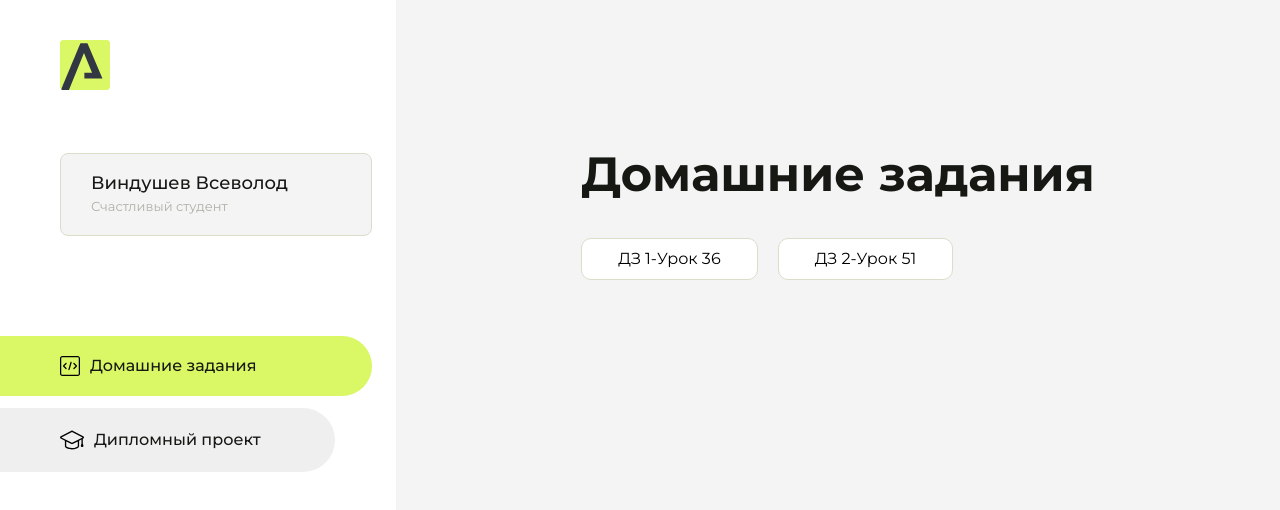
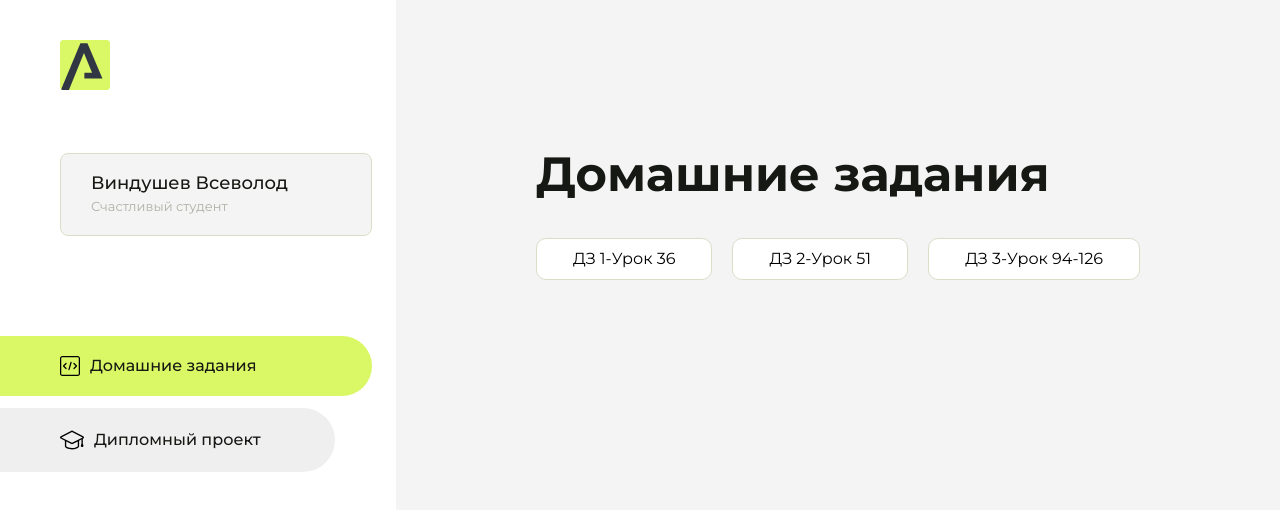
Before and after one commit to ins1de97/homework, a plain HTML site: page index.html in a window 1280 px wide. Drawn offline with Linux system fonts and the light colour scheme.

Commit message:
Update index.html

```diff
--- a/index.html
+++ b/index.html
@@ -98,6 +98,9 @@
                     <li class="content__list-item">
                         <a href="./work5-51/index.html">ДЗ 2-Урок 51</a>
                     </li>
+                    <li class="content__list-item">
+                        <a href="./work5-51/index.html">ДЗ 3-Урок 94-126</a>
+                    </li>
                 </ul>
             </div>
             <div class="content__block hidden" id="diplomBlock">
```
